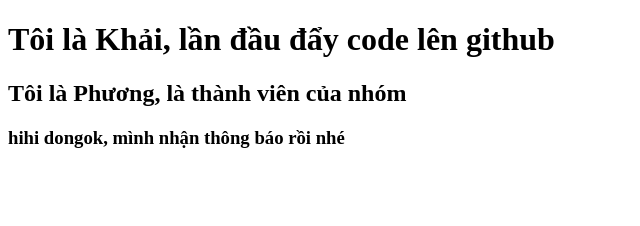
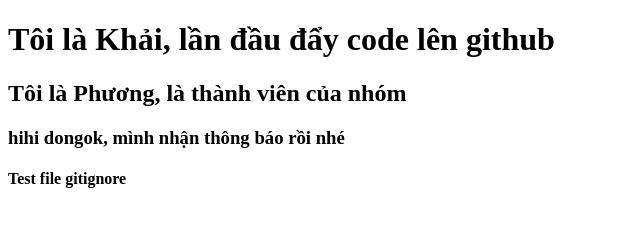
Before and after one commit to QuangKhai-dev/bc48_demogit, a plain HTML site: page index.html in a window 1280 px wide. Shown: the whole page, without its empty margins (0-640 px from the left). Drawn offline with Linux system fonts and the light colour scheme.

Commit message:
them noi dung vo html va tao file css

```diff
--- a/index.html
+++ b/index.html
@@ -12,6 +12,7 @@
   <h1>Tôi là Khải, lần đầu đẩy code lên github</h1>
   <h2>Tôi là Phương, là thành viên của nhóm</h2>
   <h3>hihi dongok, mình nhận thông báo rồi nhé</h3>
+  <h4>Test file gitignore</h4>
 </body>
 
 </html>
```
Also changed, not shown: 1 other file.
